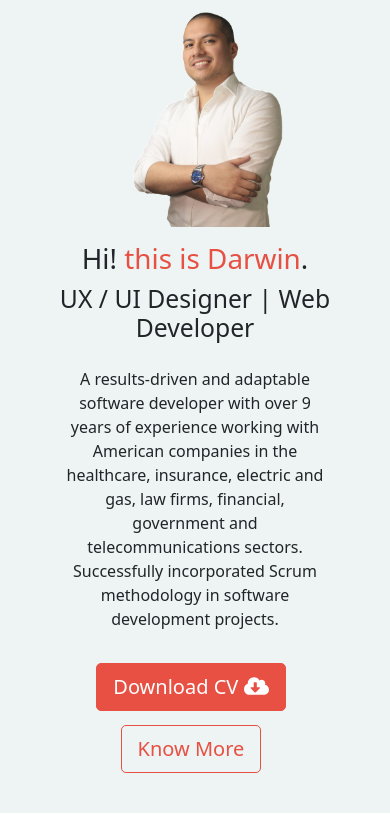
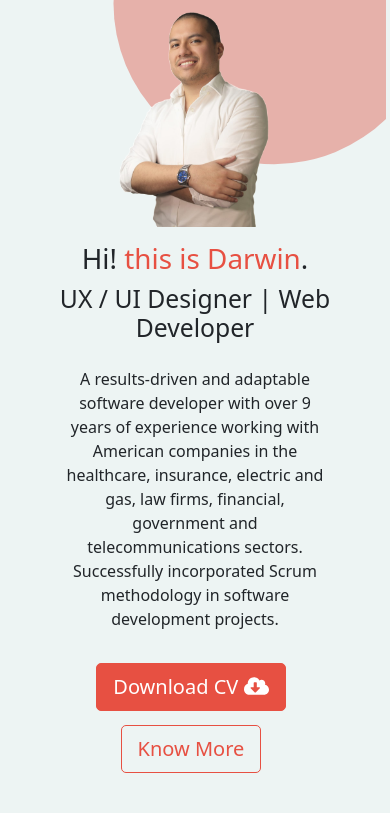
Before and after one commit to darmp78/myportfolio1, a plain HTML site: page index.html in a window 390 px wide. Shown: the part 97-911 px from the top of the page. Drawn offline with nearby package versions, Linux system fonts and the light colour scheme.

Commit message:
new commit for the new SVG in the back

```diff
--- a/css/styles.css
+++ b/css/styles.css
@@ -20,7 +20,7 @@ body {
 
 .navbar {
     padding: 0 0 15px;
-    background-color: #EDF4F3;
+    background-color: transparent;
 }
 
 .nav-item {
@@ -60,13 +60,21 @@ body {
 .tittle-img {
     width: 26%;
     position: absolute;
-    right: 20%;
+    right: 17%;
     display: flex;
 }
 
 .small-circle-title-sec {
     position: absolute;
     right: 35%;
+}
+
+.main-circle-title-sec {
+    position: absolute;
+    right: 1%;
+    top: 1%;
+    height: 70%;
+    width: 50%;
 }
 
 .tittle-img-about {
@@ -213,9 +221,10 @@ body {
 
 @media (max-width:1000px) {
     .tittle-img {
-        position: static;
+        position: relative;
         width: 55%;
-
+        z-index: 1;
+        right: 5%;
     }
 
     .main-title-img-container {
@@ -233,6 +242,15 @@ body {
         margin-left: 25%;
     }
 
+    .main-circle-title-sec {
+        position: absolute;
+        right: 1%;
+        top: 1%;
+        height: 30%;
+        width: 70%;
+        z-index: 0;
+    }
+
     #title {
         text-align: center;
     }
--- a/index.html
+++ b/index.html
@@ -28,6 +28,11 @@
 <body>
     <section id="title">
         <div class="container-fluid">
+            <svg class="main-circle-title-sec" width="463" height="431" viewBox="0 0 463 431" fill="none"
+                        xmlns="http://www.w3.org/2000/svg">
+                        <circle cx="273.5" cy="157.5" r="273.5" fill="#D94B3E" fill-opacity="0.4" />
+            </svg>
+
 
             <!-- Nav Bar -->
             <nav class="navbar navbar-expand-lg main-nav-menu">
@@ -58,6 +63,7 @@
                 </div>
             </nav>
 
+
             <!-- Title -->
 
             <div class="row main-title-img-container">
@@ -75,12 +81,6 @@
                 </div>
                 <div class="col-lg-6 main-img-title">
 
-                    <svg class="small-circle-title-sec" width="283" height="189" viewBox="0 0 283 189" fill="none"
-                        xmlns="http://www.w3.org/2000/svg">
-                        <path fill-rule="evenodd" clip-rule="evenodd"
-                            d="M274.83 189C280.12 174.153 283 158.163 283 141.5C283 63.3517 219.648 0 141.5 0C63.3517 0 0 63.3517 0 141.5C0 158.163 2.88019 174.153 8.16992 189H274.83Z"
-                            fill="#E75042))" />
-                    </svg>
                     <img class="tittle-img" src="./images/meMain2.png" alt="meMain-mockup">
                 </div>
             </div>
@@ -164,7 +164,8 @@
                     <h2 class="h2-descrp-text text-secundary-color">My Skills</h2>
                     <h2 class="h2-descrp-text">UX / UI Designer | Web Developer</h2>
                     <p class="p-main-title">I have worked with several platforms and tools as: SQL Server, Azure data
-                        factory, HTML, CSS, bootstrap, JavaScript, JSON, MS Dynamics CRM  and 365, MS Power Platform (Power
+                        factory, HTML, CSS, bootstrap, JavaScript, JSON, MS Dynamics CRM and 365, MS Power Platform
+                        (Power
                         Apps), MS Power BI, Salesforce (Data), Informatica Cloud, service now, Perfecto, Azure DevOps.
                     </p>
                     <button type="button" class="btn btn-lg btn-dark hire-title-button">
```
